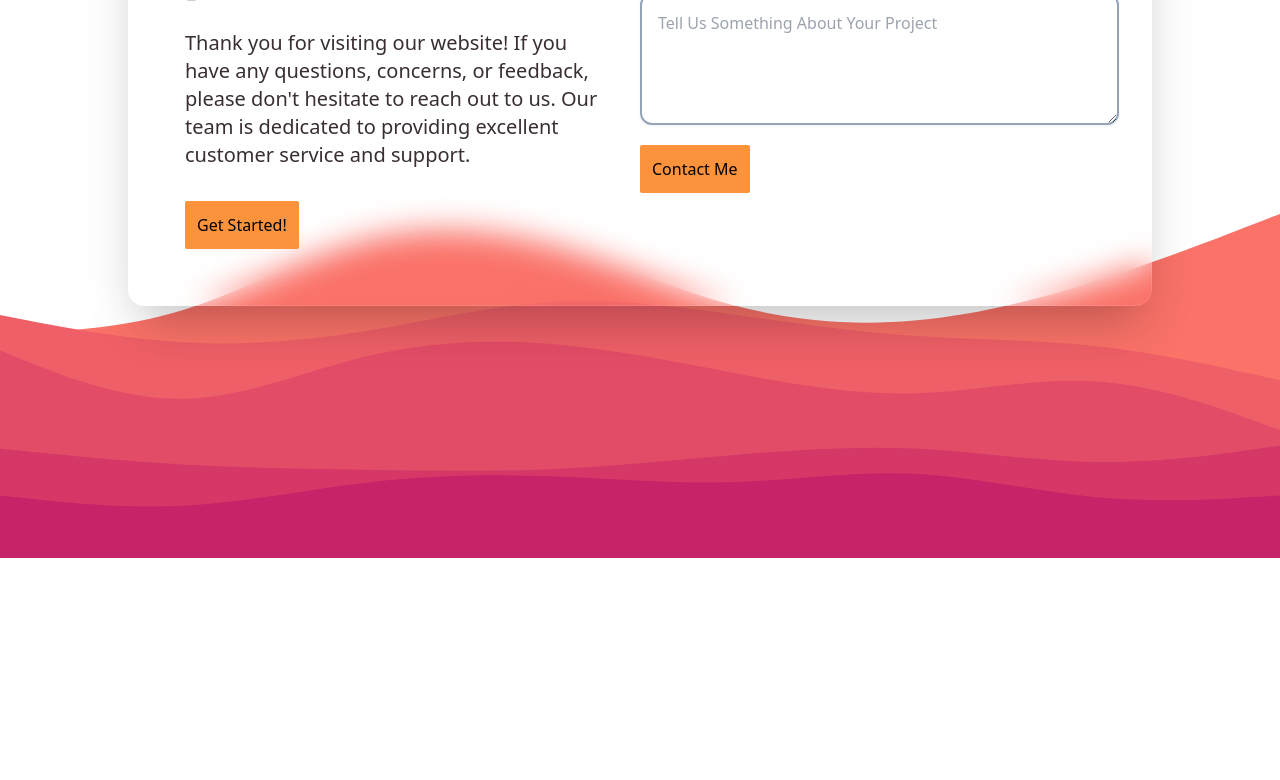
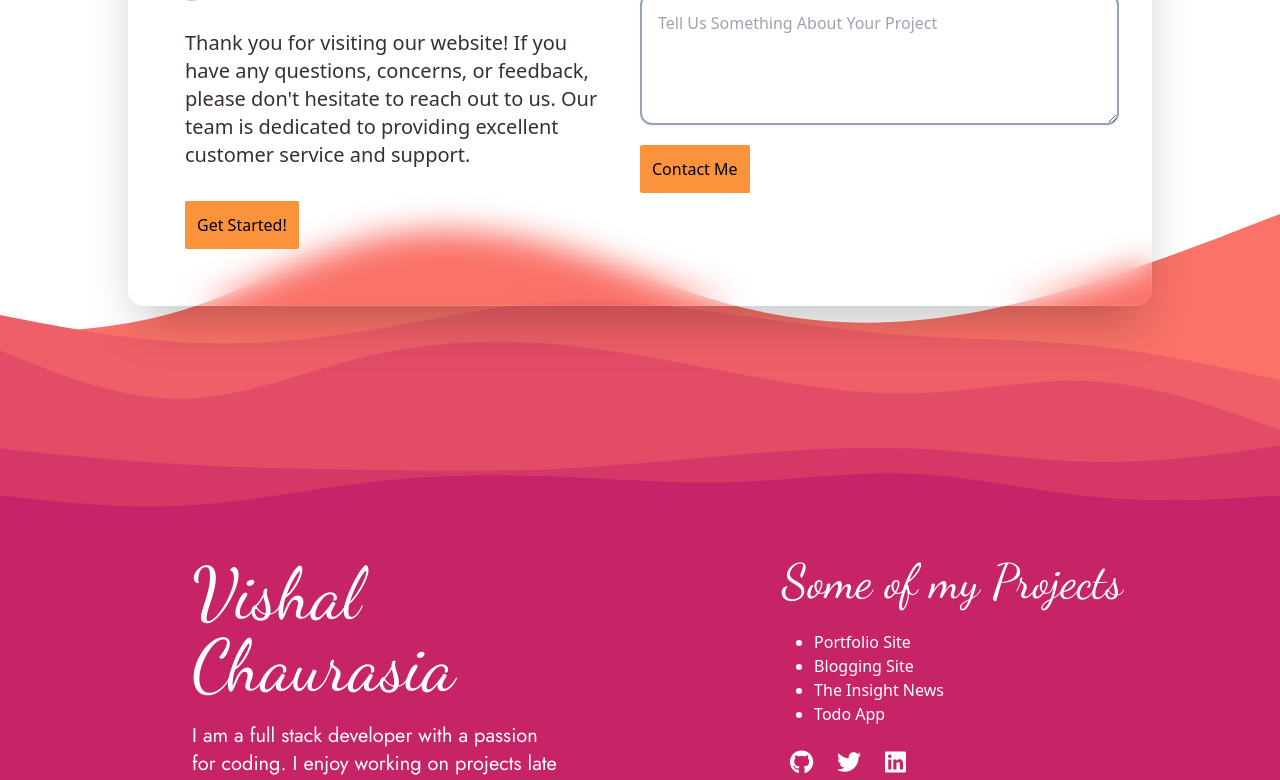
Before and after one commit to vishalchaurasia10/CloudScribe, a React (Create React App) app: page / in a window 1280 px wide. Shown: the part 2000-2780 px from the top of the page. Before the commit the page ends 2558 px from the top, so only its background shows below. Built offline with nearby package versions, Linux system fonts and the light colour scheme; the HTML template or start-up script is replaced by a standard one.

Commit message:
completed the footer section

```diff
--- a/src/components/Footer.jsx
+++ b/src/components/Footer.jsx
@@ -1,4 +1,7 @@
+import { faGithub, faLinkedin, faTwitter } from '@fortawesome/free-brands-svg-icons'
+import { FontAwesomeIcon } from '@fortawesome/react-fontawesome'
 import React from 'react'
+import { Link } from 'react-router-dom'
 import footer from '../assets/footer.svg'
 
 const Footer = () => {
@@ -8,7 +11,47 @@ const Footer = () => {
         <div className="image mt-4 lg:mt-0">
           <img className='w-full' src={footer} alt="footer" />
         </div>
-        {/* <div className="details bg-[#C62467]"></div> */}
+
+        <div className="details pb-10 px-4 lg:px-0 lg:pl-24 w-full text-white bg-[#C62467]">
+          <div className="wrapper space-y-6 lg:space-y-0 flex-col lg:flex-row w-fit lg:space-x-20 lg:mx-auto flex">
+
+            <div className="vishal lg:px-24 space-y-5 lg:w-1/2">
+              <h3 className='font-DancingScript text-7xl'>Vishal Chaurasia</h3>
+              <p className='text-xl font-jost'>I am a full stack developer with a passion for coding. I enjoy working on projects late into the night and always strive to improve my skills.</p>
+            </div>
+
+            <div className="projects space-y-6 lg:pl-12 lg:w-1/2">
+              <h3 className='text-5xl font-DancingScript'>Some of my Projects</h3>
+              <ul className='list-disc space-y-1'>
+                <Link target={'_blank'} to=''>
+                  <li className='ml-8'>Portfolio Site</li>
+                </Link>
+                <Link target={'_blank'} to='https://github.com/vishalchaurasia10/BlogSite'>
+                  <li className='ml-8'>Blogging Site</li>
+                </Link>
+                <Link target={'_blank'} to='https://the-insight-news.vercel.app/'>
+                  <li className='ml-8'>The Insight News</li>
+                </Link>
+                <Link target={'_blank'} to='https://vishalchaurasia10.github.io/Notes-Web-App/'>
+                  <li className='ml-8'>Todo App</li>
+                </Link>
+              </ul>
+              <div className="ml-2 socials flex space-x-6">
+                <Link target={'_blank'} to='https://github.com/vishalchaurasia10'>
+                  <FontAwesomeIcon className='text-2xl hover:text-black transition-all duration-300' icon={faGithub} />
+                </Link>
+                <Link target={'_blank'} to='https://twitter.com/vishalstwt'>
+                  <FontAwesomeIcon className='text-2xl hover:text-blue-400 transition-all duration-300' icon={faTwitter} />
+                </Link>
+                <Link target={'_blank'} to='https://www.linkedin.com/in/vishal-chaurasia-9a421022a/'>
+                  <FontAwesomeIcon className='text-2xl hover:text-black transition-all duration-300' icon={faLinkedin} />
+                </Link>
+              </div>
+
+            </div>
+          </div>
+
+        </div>
       </div>
     </>
   )
--- a/src/components/Hero.jsx
+++ b/src/components/Hero.jsx
@@ -30,7 +30,7 @@ const Hero = (props) => {
   }, []);
 
   return (
-    <div className={`lg:px- h-screen w-full space-y-2 lg:space-y-0 lg:pt-16 pt-12 bg-${props.color} lg:flex lg:flex-row flex-col items-center justify-center`}>
+    <div ref={imageRef} className={`${isImageInView ? 'translate-x-[]' : 'translate-x-0'} transition-all duration-1000 h-screen w-full ${props.position==='left'?'lg:pr-8':'lg:pl-16'} space-y-2 lg:space-y-0 lg:pt-16 pt-12 bg-${props.color} lg:flex lg:flex-row flex-col items-center justify-center`}>
       <img
         ref={imageRef}
         className={`${isImageInView ? 'scale-100' : 'scale-0'} lg:w-1/2  ${props.position === 'left' ? 'order-2' : 'order-2'} transition-all duration-1000 lg:h-full lg:p-12`}
--- a/src/components/Home.jsx
+++ b/src/components/Home.jsx
@@ -4,8 +4,10 @@ import Hero from './Hero'
 const Home = () => {
   return (
     <div>
-      <Hero color='yellow-400' position='left'/>
-      <Hero color='green-300' position='right'/>
+      <div className="hero overflow-hidden">
+        <Hero color='yellow-400' position='left' />
+        <Hero color='green-300' position='right' />
+      </div>
     </div>
   )
 }
--- a/src/components/Login.jsx
+++ b/src/components/Login.jsx
@@ -35,6 +35,7 @@ const Login = (props) => {
 
         if (json.success) {
             localStorage.setItem('token', json.authToken);
+            localStorage.setItem('name', json.name);
             navigate("/");
             props.showAlert("success","Logged in successfully")
         }
@@ -82,7 +83,7 @@ const Login = (props) => {
                                 </div>
                                 <div className='flex remember space-x-2 text-sm pl-2 mt-5 justify-between'>
                                     <div className="rememberMe flex items-center">
-                                        <input onClick={changeRemember} className="h-5 w-8 appearance-none bg-transparent bg-green-400 border border-[rgba(255,255,255,0.1)] rounded-full" type="checkbox" name="remember" id="remember" title="Remember me" />
+                                        <input onClick={changeRemember} className="h-5 w-8 appearance-none bg-green-400 border border-[rgba(255,255,255,0.1)] rounded-full" type="checkbox" name="remember" id="remember" title="Remember me" />
                                         <div onClick={changeRemember} className={`switch transition-all duration-300 relative ${remember === 0 ? '-left-[1.9rem]' : '-left-[1.1rem]'} border border-gray-300 bg-white h-[1rem] w-[1rem] rounded-full`} id=""></div>
                                         <label className='-ml-2' htmlFor="remember">Remember me</label>
                                     </div>
--- a/src/components/Signup.jsx
+++ b/src/components/Signup.jsx
@@ -27,6 +27,7 @@ const Login = (props) => {
 
         if (json.success) {
             localStorage.setItem('token', json.authToken);
+            localStorage.setItem('name', json.name);
             navigate("/");
             props.showAlert("success","Signed Up successfully")
         }
```
Also changed, not shown: src/components/Navbar.jsx (+56 -15 lines), 1 other file (tests, documents, lock files or other folders).
